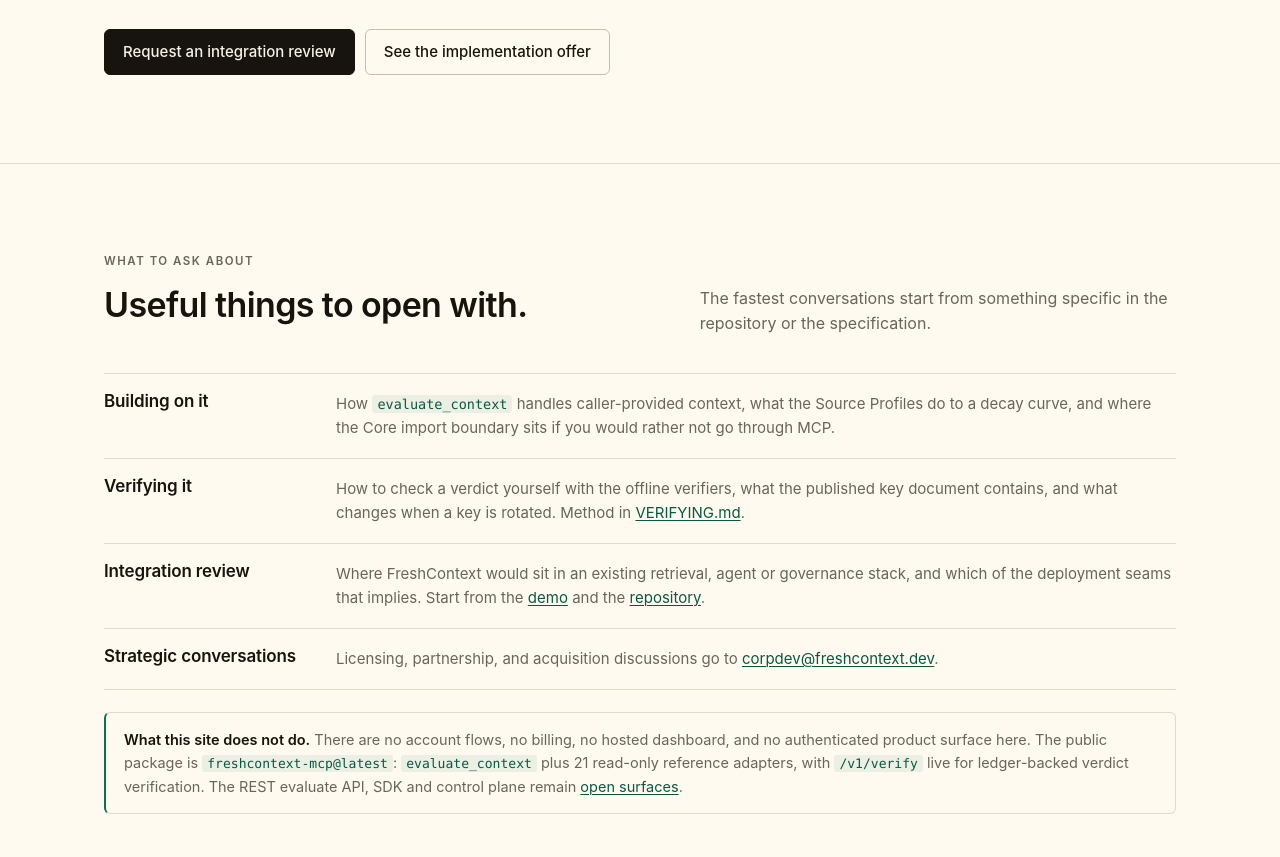
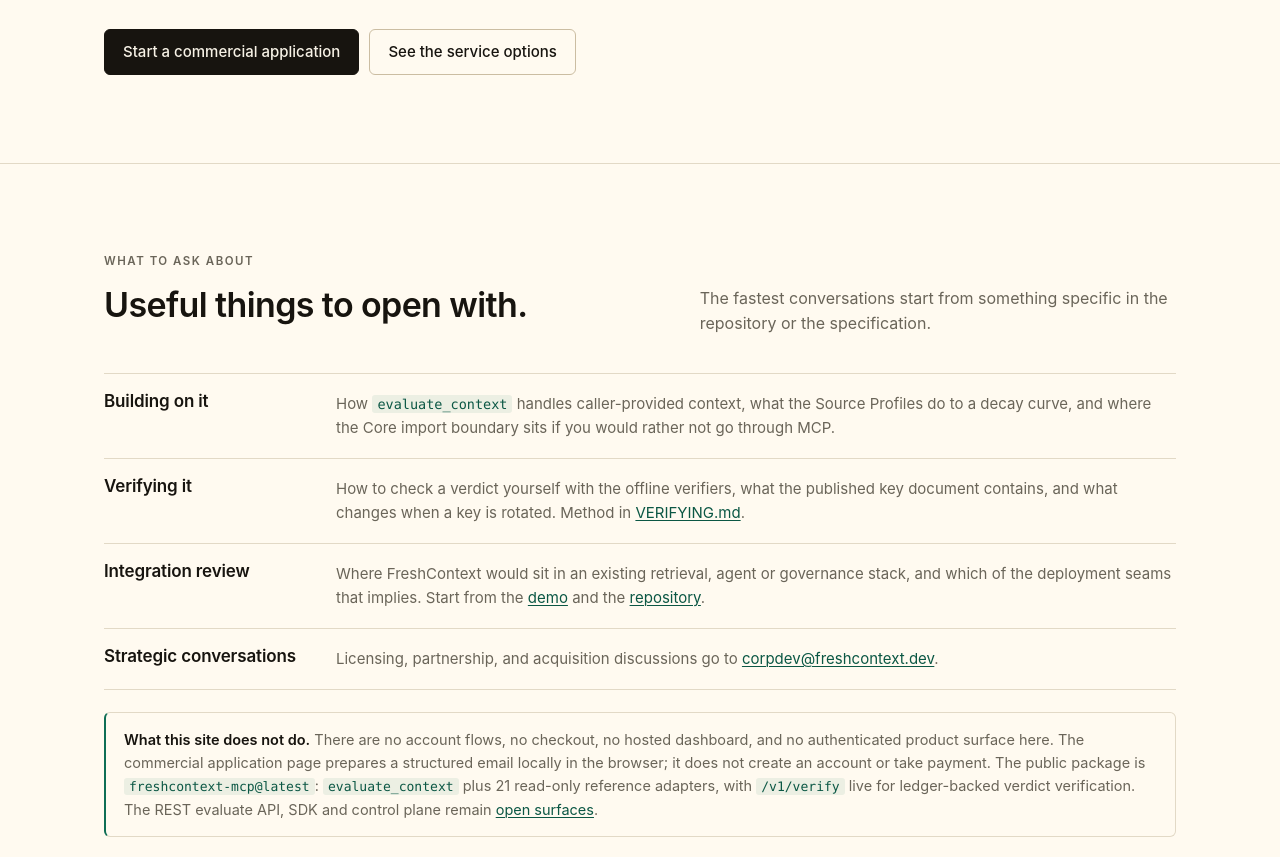
Before and after one commit to PrinceGabriel-lgtm/freshcontext-site, a website: page contact.html in a window 1280 px wide. Shown: the part 735-1592 px from the top of the page. Drawn offline with Linux system fonts and the light colour scheme; no server answers.

Commit message:
feat: route contact page into application flow

```diff
--- a/contact.html
+++ b/contact.html
@@ -35,6 +35,7 @@
       <div class="nav-links">
         <a href="/">Product</a>
         <a href="/integration">Integration</a>
+        <a href="/services">Services</a>
         <a href="/context-integrity">Context integrity</a>
         <a href="/context-integrity-demo">Demo</a>
         <a href="/spec">Spec</a>
@@ -89,8 +90,8 @@
           </p>
         </div>
         <div class="actions">
-          <a class="btn" href="mailto:immanuel@freshcontext.dev?subject=FreshContext%20integration%20review%20%E2%80%94%20%5Bcompany%5D">Request an integration review</a>
-          <a class="btn btn--ghost" href="/integration">See the implementation offer</a>
+          <a class="btn" href="/apply">Start a commercial application</a>
+          <a class="btn btn--ghost" href="/services">See the service options</a>
         </div>
       </div>
     </section>
@@ -144,8 +145,10 @@
         </div>
 
         <div class="note mt-m">
-          <strong>What this site does not do.</strong> There are no account flows, no billing,
-          no hosted dashboard, and no authenticated product surface here. The public
+          <strong>What this site does not do.</strong> There are no account flows, no checkout,
+          no hosted dashboard, and no authenticated product surface here. The commercial
+          application page prepares a structured email locally in the browser; it does not
+          create an account or take payment. The public
           package is <code>freshcontext-mcp@<span data-npm-version>latest</span></code>:
           <code>evaluate_context</code> plus 21 read-only reference adapters, with
           <code>/v1/verify</code> live for ledger-backed verdict verification. The REST
```
